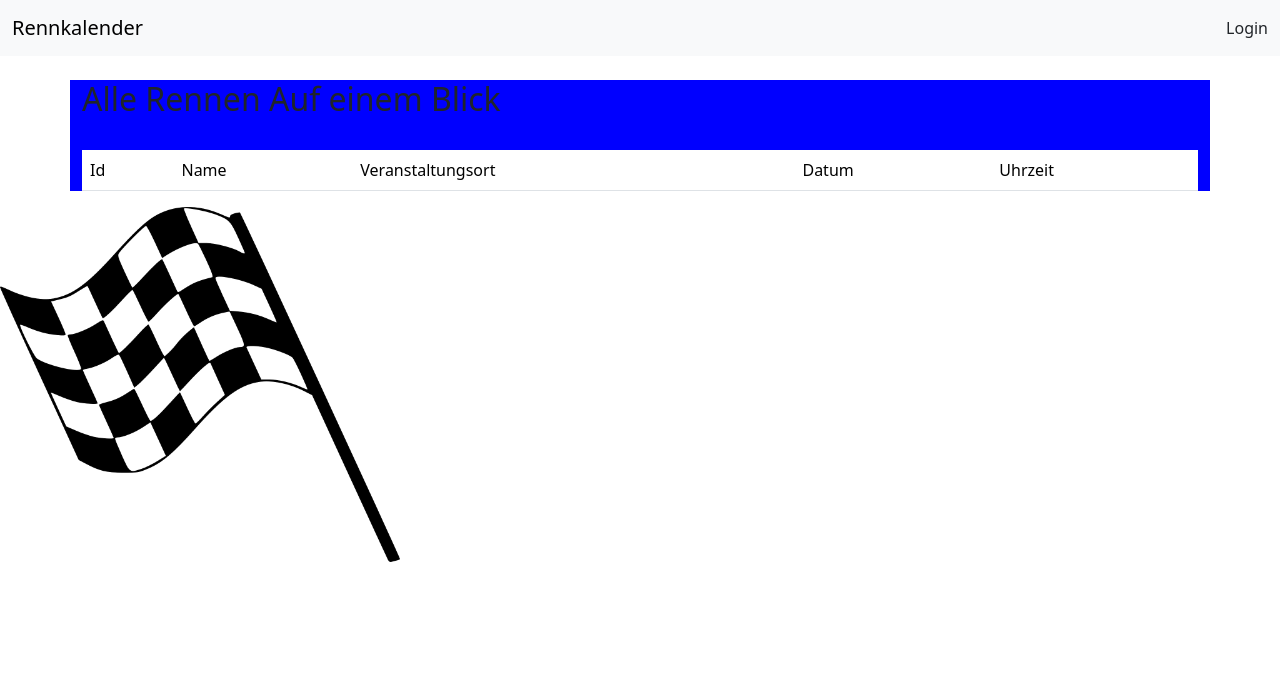
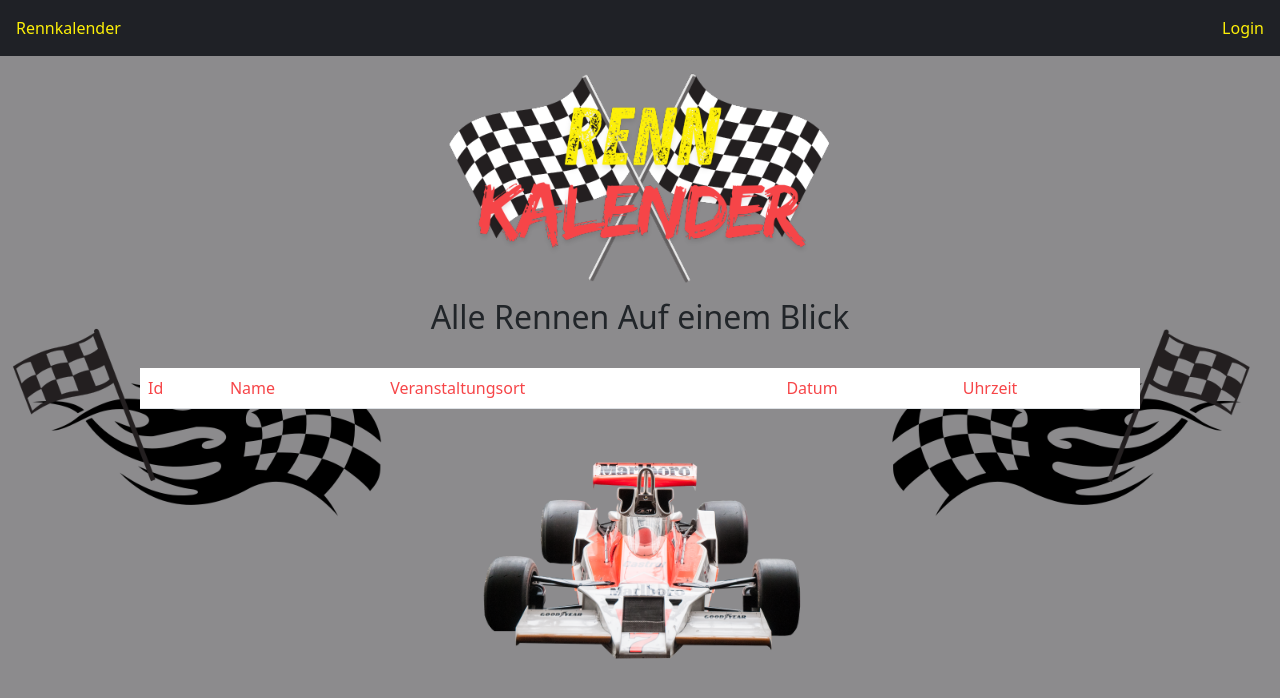
Before and after one commit to PatrickP1992/RennkalenderPatrick, a Symfony app: template app/templates/main/index.html.twig in a window 1280 px wide. Shown: the top 698 px of the page. Run offline with Twig, Linux system fonts and the light colour scheme; the template is opened without the code that fills it, so the values that code supplies are empty; style sheets or scripts are compiled from the project's sources; some libraries are stand-ins or nearby versions.

Commit message:
Frontend Darstellung
Am Layout vom Frontend weiter gearbeitet

```diff
--- a/app/assets/styles/css/rennkalender.css
+++ b/app/assets/styles/css/rennkalender.css
@@ -1,5 +1,70 @@
-.container {
-  background-color: blue;
+header {
+  background-color: #1F2126;
+  border-bottom: 2px solid #8C8B8D;
+  color: #FDF008;
+  padding: 1rem;
+}
+header .header-nav {
+  display: flex;
+  justify-content: space-between;
+}
+header .header-nav .menu-navigation {
+  display: flex;
+  gap: 2rem;
+}
+
+body {
+  background-color: #8C8B8D;
+  overflow: hidden;
+}
+
+.content-container {
+  display: flex;
+  flex-direction: column;
+  align-items: center;
+}
+.content-container .logo-container {
+  display: flex;
+  justify-content: center;
+}
+.content-container .table-container {
+  display: flex;
+  flex-direction: column;
+  align-items: center;
+  max-width: 1000px;
+  width: 100%;
+}
+.content-container .table-container .table-botttom-corners {
+  display: flex;
+  justify-content: space-between;
+  width: 100%;
+  position: relative;
+}
+.content-container .table-container .table-botttom-corners .left-corner {
+  position: absolute;
+  left: -130px;
+  bottom: -100px;
+  z-index: -1;
+}
+.content-container .table-container .table-botttom-corners .right-corner {
+  position: absolute;
+  right: -130px;
+  bottom: -100px;
+  z-index: -1;
+}
+.content-container .bottom-image {
+  display: flex;
+  justify-content: center;
+}
+
+.table {
+  color: #FDF008;
+}
+.table tr {
+  background-color: #1F2126;
+}
+.table td {
+  color: #F64548;
 }
 
 /*# sourceMappingURL=rennkalender.css.map */
--- a/app/assets/styles/scss/rennkalender.scss
+++ b/app/assets/styles/scss/rennkalender.scss
@@ -1,2 +1,3 @@
 @import "rennkalender/variables";
+@import "rennkalender/header";
 @import "rennkalender/custom";
--- a/app/assets/styles/scss/rennkalender/_variables.scss
+++ b/app/assets/styles/scss/rennkalender/_variables.scss
@@ -0,0 +1,5 @@
+$color-01: #FDF008;
+$color-02: #F64548;
+$color-03: #B35952;
+$color-gray-light: #8C8B8D;
+$color-gray-dark: #1F2126;
--- a/app/templates/base.html.twig
+++ b/app/templates/base.html.twig
@@ -16,22 +16,15 @@
     </head>
     <body>
     <header>
-        <nav class="navbar navbar-expand-lg navbar-light bg-light">
-            <div class="container-fluid">
-                <a class="navbar-brand" href="{{ path('app_main') }}">Rennkalender</a>
-                <button class="navbar-toggler" type="button" data-bs-toggle="collapse" data-bs-target="#navbarSupportedContent" aria-controls="navbarSupportedContent" aria-expanded="false" aria-label="Toggle navigation">
-                    <span class="navbar-toggler-icon"></span>
-                </button>
-                <div class="collapse navbar-collapse" id="navbarSupportedContent">
-                    <ul class="navbar-nav me-auto mb-2 mb-lg-0">
+        <nav class="header-nav">
+            <div class="home-navigation">
+                <a class="nav-link" href="{{ path('app_main') }}">Rennkalender</a>
+            </div>
+            <div class="menu-navigation">
                 {% if is_granted('IS_AUTHENTICATED_FULLY') %}
-                        <li class="nav-item">
                     <a class="nav-link" href="{{ path('rennveranstaltungen.bearbeiten') }}">Verwalten</a>
-                        </li>
                 {% endif %}
 
-                    </ul>
-                    <div class="d-flex">
                 {% if not is_granted('IS_AUTHENTICATED_FULLY') %}
                     <a class="nav-link" href="{{ path('app_login') }}">Login</a>
                 {% endif %}
@@ -40,8 +33,6 @@
                     <a class="nav-link" href="{{ path('app_logout') }}">Logout</a>
                 {% endif %}
             </div>
-                </div>
-            </div>
         </nav>
     </header>
 
--- a/app/templates/main/index.html.twig
+++ b/app/templates/main/index.html.twig
@@ -3,8 +3,12 @@
 {% block title %}Rennkalender{% endblock %}
 
 {% block body %}
-    <br>
-    <div class="container">
+    <div class="content-container">
+        <div class="logo-container">
+            <img src="{{ asset('images/logo.png') }}" alt="Logo" width="400">
+        </div>
+
+        <div class="table-container">
             <h2>Alle Rennen Auf einem Blick</h2>
             <br>
 
@@ -26,11 +30,19 @@
                         <td>{{ rennveranstaltung.location }}</td>
                         <td>{{ rennveranstaltung.date  | date('d-m-Y') }}</td>
                         <td>{{ rennveranstaltung.date  | date('h:m') }}</td>
-                    <td></td>
                     </tr>
                 {% endfor %}
                 </tbody>
             </table>
+            <div class="table-botttom-corners">
+                <img class="left-corner" src="{{ asset('images/flagge_links.png') }}" alt="Zielflage" width="400">
+                <img class="right-corner" src="{{ asset('images/flagge_rechts.png') }}" alt="Zielflage" width="400">
             </div>
-    <img src="{{ asset('images/zielflagge.png') }}" alt="Zielflage" width="400">
+        </div>
+
+        <div class="bottom-image">
+            <img src="{{ asset('images/formelwagen.png') }}" alt="Formelwagen" width="400">
+        </div>
+    </div>
+
 {% endblock %}
```
Also changed, not shown: app/assets/styles/scss/rennkalender/_custom.scss (+64 -2 lines), app/assets/styles/scss/rennkalender/_header.scss (added, +15 -0 lines), app/assets/images/flagge_links.png (added), app/assets/images/flagge_rechts.png (added), app/assets/images/logo.png (added), 1 other file. Lines whose indentation alone changed are shown as unchanged.
